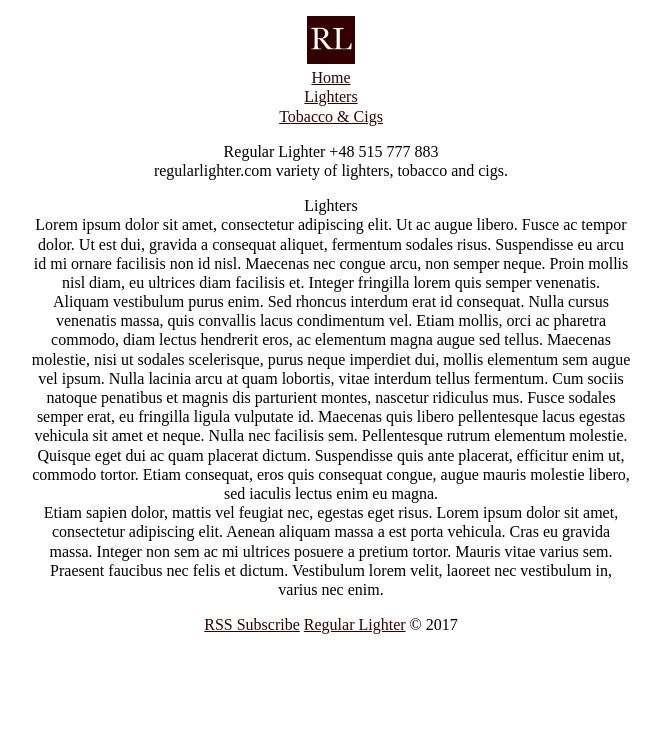
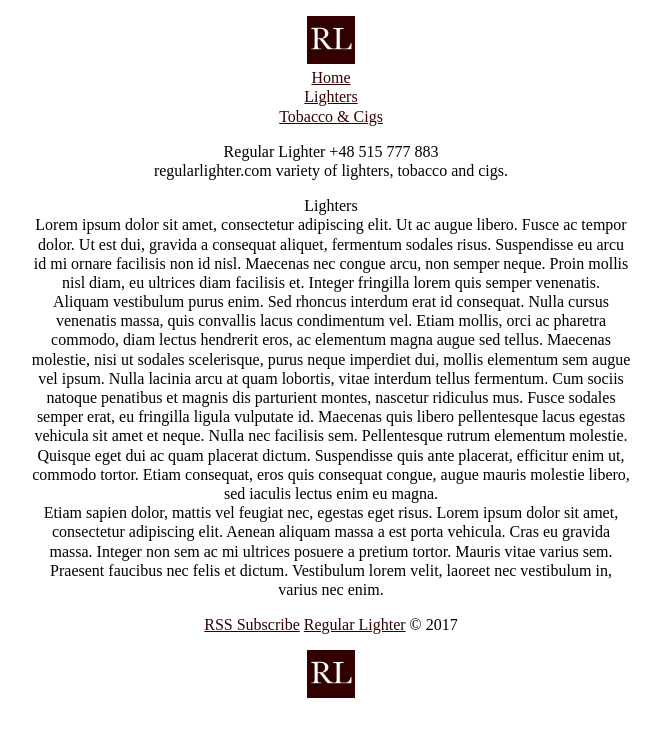
Before and after one commit to bartoszwais/bartoszwais.github.io, a Jekyll site: the page built from lighters.md, in a window 1280 px wide. Shown: the top 737 px of the page, without its empty margins (309-970 px from the left). Built offline with Jekyll 4.4.1, drawn with Linux system fonts in a browser that asks for light colours.

Commit message:
dump from night. logo added below footer.fix

```diff
--- a/_includes/footer.html
+++ b/_includes/footer.html
@@ -3,3 +3,6 @@
         <a class="subscribe" href="{{ "/feed.xml" | prepend: site.baseurl }}">RSS Subscribe</a>
 <a href="mailto:{{ site.email}}">{{ site.name }}</a> &copy; {{ site.time | date: '%Y' }}</p>
 </footer>
+<a href="{{ site.baseurl }}/">
+    <img src="{{ site.baseurl }}{{ site.logo }}" width="48" height="48" />
+</a>
--- a/index.html
+++ b/index.html
@@ -23,6 +23,3 @@
 </main>
 
 {% include footer.html %}
-<a href="{{ site.baseurl }}/">
-    <img src="{{ site.baseurl }}{{ site.logo }}" width="48" height="48" />
-</a>
```
Also changed, not shown: 6 other files.
